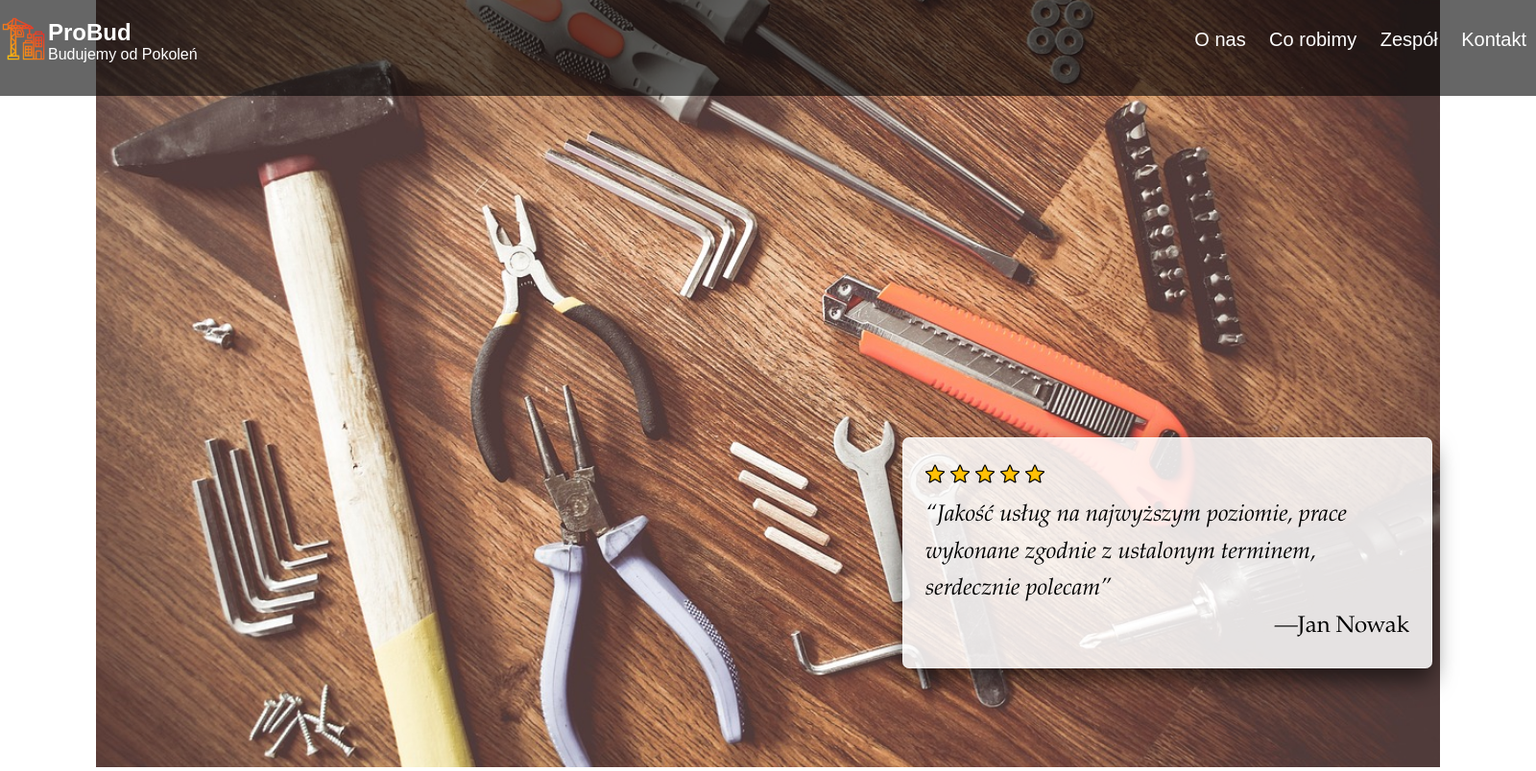
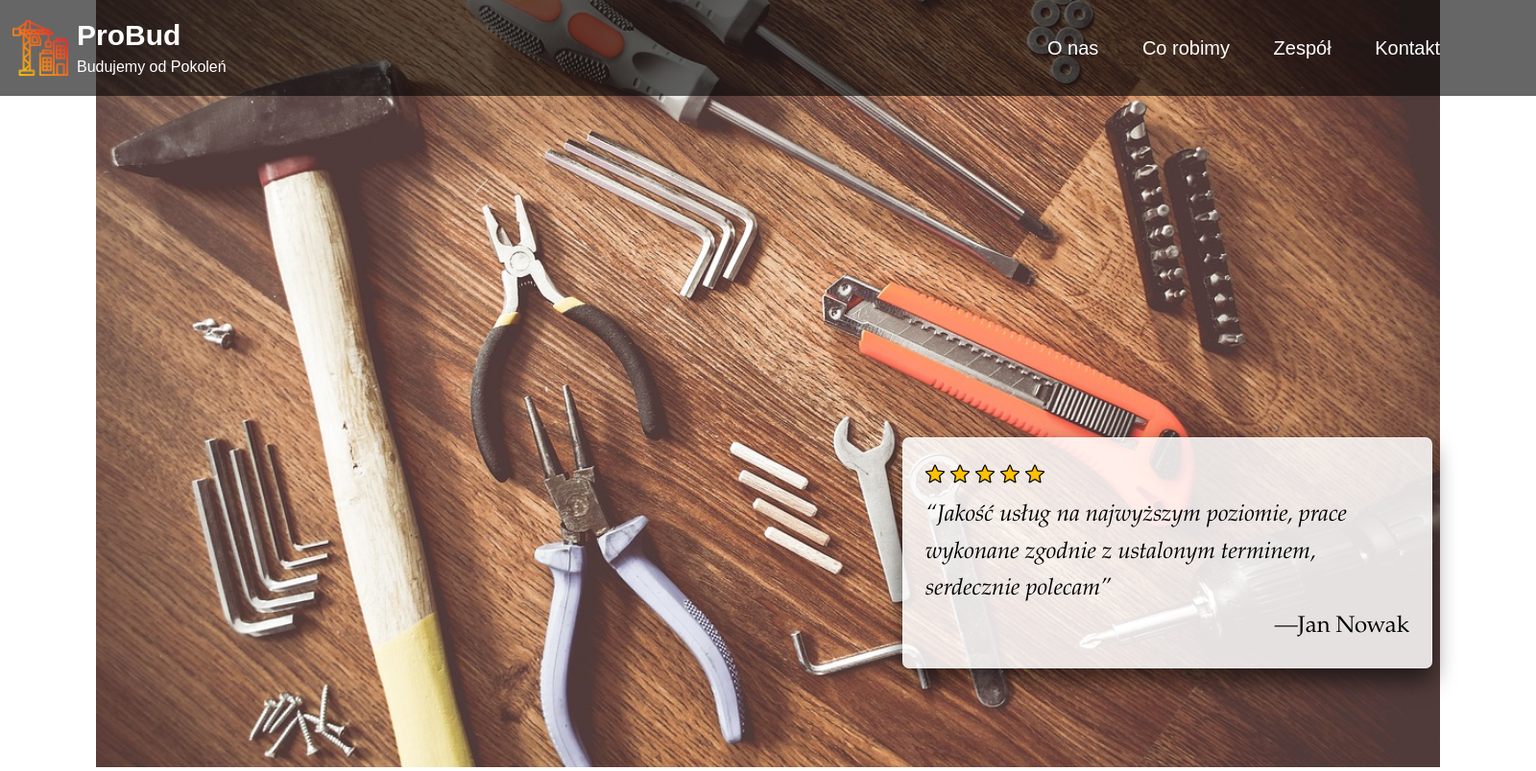
Before and after one commit to Sanczo369/simple_website, a Flask app: page / in a window 1600 px wide; the page is wider, and only the part inside the window is pictured. Shown: the top 804 px of that part at 96% size. Run offline with Flask 3, Linux system fonts and the light colour scheme; some libraries are stand-ins or nearby versions.

Commit message:
poprawienie styli sekcji nav

```diff
--- a/static/css/style.css
+++ b/static/css/style.css
@@ -17,53 +17,51 @@ html{
 }
 /* Menu */
 nav {
- z-index: 1;
  height: 100px;
  position: fixed;
- padding: 20px;
- display: inline-block;
  width: 100%;
- padding-left: 50px;
+ padding-left: 80px;
  background-color: rgba(0, 0, 0, 0.6);
  color: #ffffff;
  font-family: 'Saira Condensed', sans-serif;
 }
-.hamburgerNav .menu {
+nav img {
+  height: 60px;
+  position: absolute;
+  top: 20px;
+  left: 12px;
+}
+
+nav h1 {
+  font-size: 30px;
+  margin-top: 20px;
+  margin-bottom: 7px;
+}
+
+.menu .hamburgerNav  {
  list-style: none;
- position: fixed;
- top: 0;
- right: 0;
- padding: 20px;
- padding-top: 100px;
  font-size: 20px;
- background-color: rgb(0, 0, 0);
-}
-.see {
- visibility: visible;
+
 }
 .hamburgerNav {
   position: absolute;
-  top: 20px;
-  right: 0;
+  top:0;
+  right: 70px;
   text-align: right;
- width: 100vh;
- height: 15vw;
 }
 .hamburgerNav>li {
  display: inline-block;
- margin: 10px;
+ margin-right: 20px;
+
 }
 .hamburgerNav>li>a {
 text-decoration: none;
 color: white;
 font-size: 20px;
+line-height: 100px;
+padding: 10px;
 }
-nav img {
- height: 45px;
- position: absolute;
- top: 18px;
- left: 2px;
-}
+
 nav .menu i {
  position: absolute;
  top: 30px;
```
